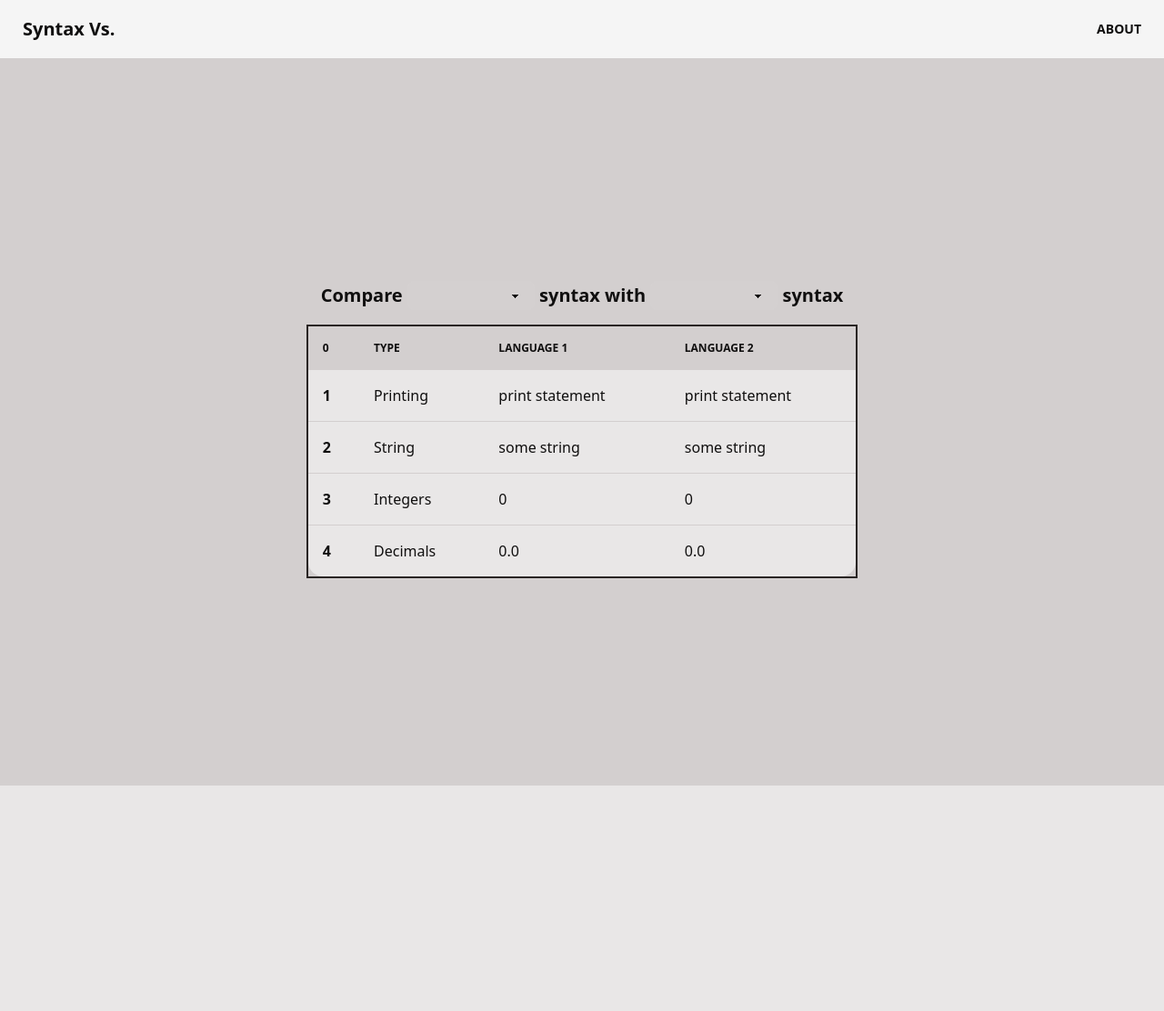
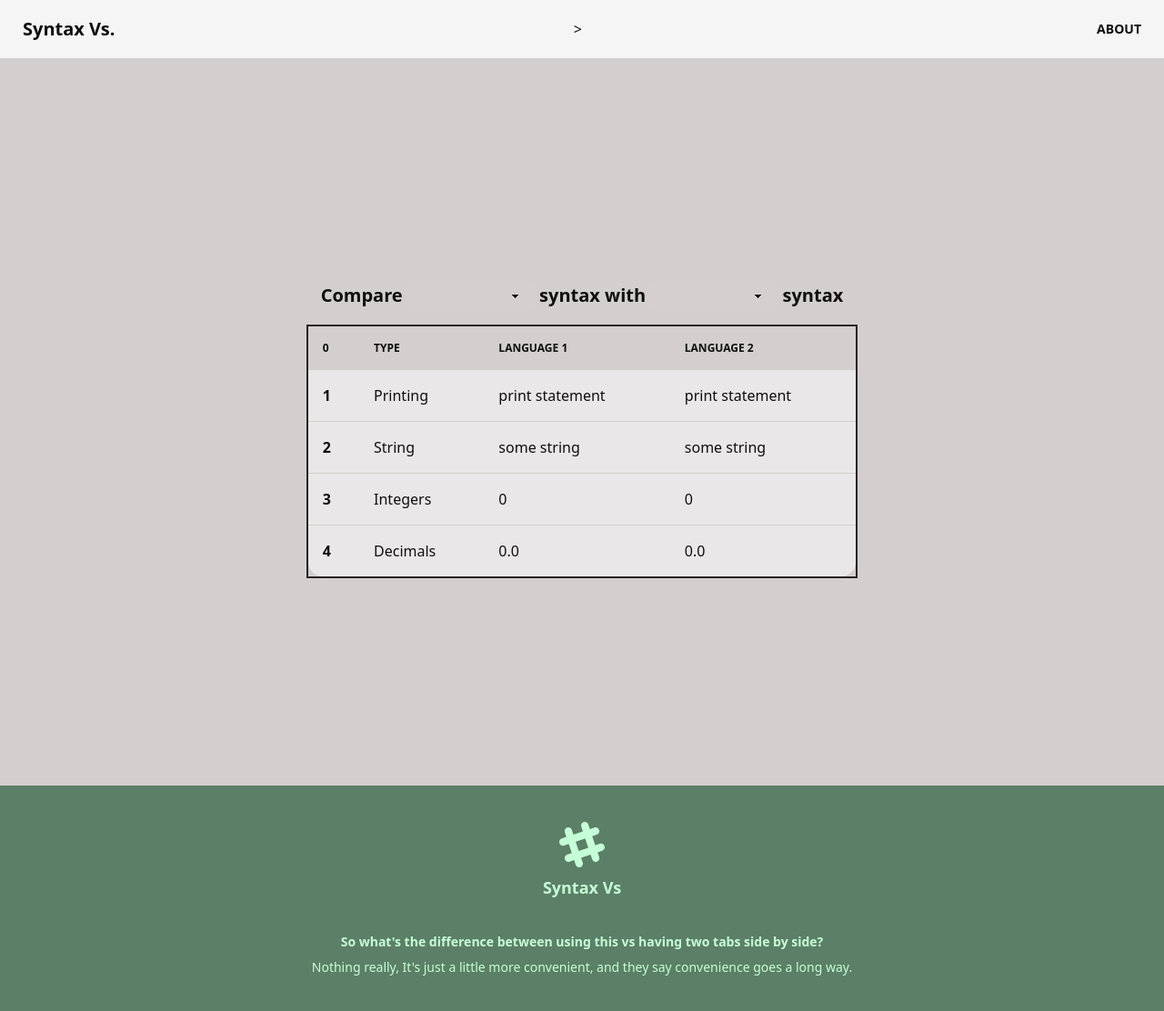
Before and after one commit to HughN7/SyntaxVs, a SvelteKit app: page / in a window 1280 px wide. Shown: the whole page at 91% size. Before the commit the page ends 864 px from the top, so only its background shows below. Built offline with nearby package versions, Linux system fonts and the light colour scheme.

Commit message:
Testing Footer instead of navbar.

```diff
--- /dev/null
+++ b/src/lib/Footer.svelte
@@ -0,0 +1,19 @@
+
+<footer class="footer footer-center p-10 bg-primary text-primary-content">
+    <div>
+        <svg width="50" height="50" viewBox="0 0 24 24" xmlns="http://www.w3.org/2000/svg" fill-rule="evenodd" clip-rule="evenodd" class="inline-block fill-current"><path d="M22.672 15.226l-2.432.811.841 2.515c.33 1.019-.209 2.127-1.23 2.456-1.15.325-2.148-.321-2.463-1.226l-.84-2.518-5.013 1.677.84 2.517c.391 1.203-.434 2.542-1.831 2.542-.88 0-1.601-.564-1.86-1.314l-.842-2.516-2.431.809c-1.135.328-2.145-.317-2.463-1.229-.329-1.018.211-2.127 1.231-2.456l2.432-.809-1.621-4.823-2.432.808c-1.355.384-2.558-.59-2.558-1.839 0-.817.509-1.582 1.327-1.846l2.433-.809-.842-2.515c-.33-1.02.211-2.129 1.232-2.458 1.02-.329 2.13.209 2.461 1.229l.842 2.515 5.011-1.677-.839-2.517c-.403-1.238.484-2.553 1.843-2.553.819 0 1.585.509 1.85 1.326l.841 2.517 2.431-.81c1.02-.33 2.131.211 2.461 1.229.332 1.018-.21 2.126-1.23 2.456l-2.433.809 1.622 4.823 2.433-.809c1.242-.401 2.557.484 2.557 1.838 0 .819-.51 1.583-1.328 1.847m-8.992-6.428l-5.01 1.675 1.619 4.828 5.011-1.674-1.62-4.829z"></path></svg>
+        <p class="font-bold text-lg">
+            Syntax Vs
+        </p>
+        <br>
+        <p class="font-bold">So what's the difference between using this vs having two tabs side by side?</p>
+        <p>Nothing really, It's just a little more convenient, and they say convenience goes a long way.</p>
+    </div>
+    <!--div>
+        <div class="grid grid-flow-col gap-4">
+        <a><svg xmlns="http://www.w3.org/2000/svg" width="24" height="24" viewBox="0 0 24 24" class="fill-current"><path d="M24 4.557c-.883.392-1.832.656-2.828.775 1.017-.609 1.798-1.574 2.165-2.724-.951.564-2.005.974-3.127 1.195-.897-.957-2.178-1.555-3.594-1.555-3.179 0-5.515 2.966-4.797 6.045-4.091-.205-7.719-2.165-10.148-5.144-1.29 2.213-.669 5.108 1.523 6.574-.806-.026-1.566-.247-2.229-.616-.054 2.281 1.581 4.415 3.949 4.89-.693.188-1.452.232-2.224.084.626 1.956 2.444 3.379 4.6 3.419-2.07 1.623-4.678 2.348-7.29 2.04 2.179 1.397 4.768 2.212 7.548 2.212 9.142 0 14.307-7.721 13.995-14.646.962-.695 1.797-1.562 2.457-2.549z"></path></svg></a>
+        <a><svg xmlns="http://www.w3.org/2000/svg" width="24" height="24" viewBox="0 0 24 24" class="fill-current"><path d="M19.615 3.184c-3.604-.246-11.631-.245-15.23 0-3.897.266-4.356 2.62-4.385 8.816.029 6.185.484 8.549 4.385 8.816 3.6.245 11.626.246 15.23 0 3.897-.266 4.356-2.62 4.385-8.816-.029-6.185-.484-8.549-4.385-8.816zm-10.615 12.816v-8l8 3.993-8 4.007z"></path></svg></a>
+        <a><svg xmlns="http://www.w3.org/2000/svg" width="24" height="24" viewBox="0 0 24 24" class="fill-current"><path d="M9 8h-3v4h3v12h5v-12h3.642l.358-4h-4v-1.667c0-.955.192-1.333 1.115-1.333h2.885v-5h-3.808c-3.596 0-5.192 1.583-5.192 4.615v3.385z"></path></svg></a>
+        </div>
+    </div-->
+</footer>
--- a/src/lib/NavBar.svelte
+++ b/src/lib/NavBar.svelte
@@ -1,14 +1,13 @@
 <script lang="ts">
 // @ts-nocheck
-
     import AboutModal from "./AboutModal.svelte"
 </script>
 
 <div class="navbar bg-neutral-100">
-  <div class="flex-1">
+  <div class="navbar-start flex-1">
     <a class="btn btn-ghost normal-case text-xl" href="#home">Syntax Vs.</a>
-  </div>
-  <div class="flex-none">
+  </div>>
+  <div class="navbar-end flex-none">
     <ul class="menu menu-horizontal p-0">
       <li>
         <AboutModal/>
--- a/src/routes/+page.svelte
+++ b/src/routes/+page.svelte
@@ -2,8 +2,10 @@
     // @ts-ignore
     import Navbar from "$lib/NavBar.svelte";
     import MainView from "$lib/MidView.svelte"
+    import Footer from "$lib/Footer.svelte";
 </script>
 <main>
     <Navbar/>
     <MainView/>
+    <Footer/>
 </main>
```
